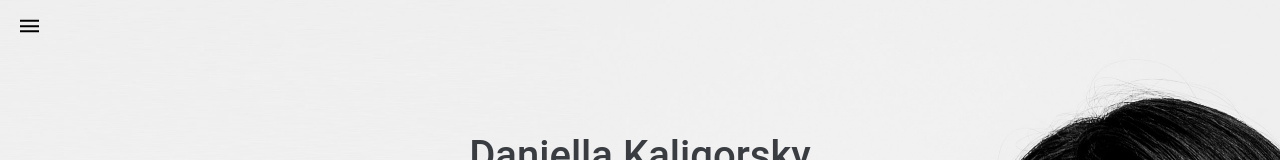
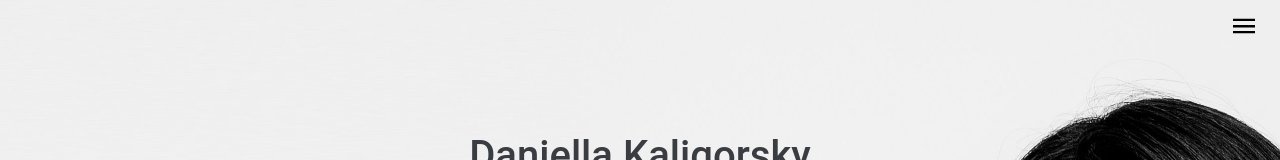
Before and after one commit to ivanbochenko/nice-portfolio, a Gatsby site: page / in a window 1280 px wide. Shown: the top 160 px of the page. Built offline with nearby package versions, Linux system fonts and the light colour scheme; Gatsby itself is replaced by a stand-in of ours.

Commit message:
fix-burger-positin

```diff
--- a/src/components/UniqueOverlay.js
+++ b/src/components/UniqueOverlay.js
@@ -9,7 +9,6 @@ const UniqueOverlay = () => {
 
   return (
     <Container>
-      <Header>
         <Burger onClick={()=>setBurger(true)}/>
         <BurgerNav show={burger}>
           <CloseWrapper>
@@ -33,7 +32,6 @@ const UniqueOverlay = () => {
             </ul>
           </Icons>
         </BurgerNav>
-      </Header>
     </Container>
   )
 }
@@ -105,11 +103,13 @@ const BurgerNav = styled.div`
 `
 
 const Burger = styled(BurgerSVG)`
-  width: 24px;
-  height: 24px;
+  position: fixed;
+  top: 15px;
+  right: 25px;
+
+  width: 22px;
+  height: 22px;
   cursor: pointer;
-
-  padding-right: 5px;
 `
 
 const Close = styled(CloseSVG)`
```
Also changed, not shown: src/pages/about.js (added), src/pages/contact.js (added).
